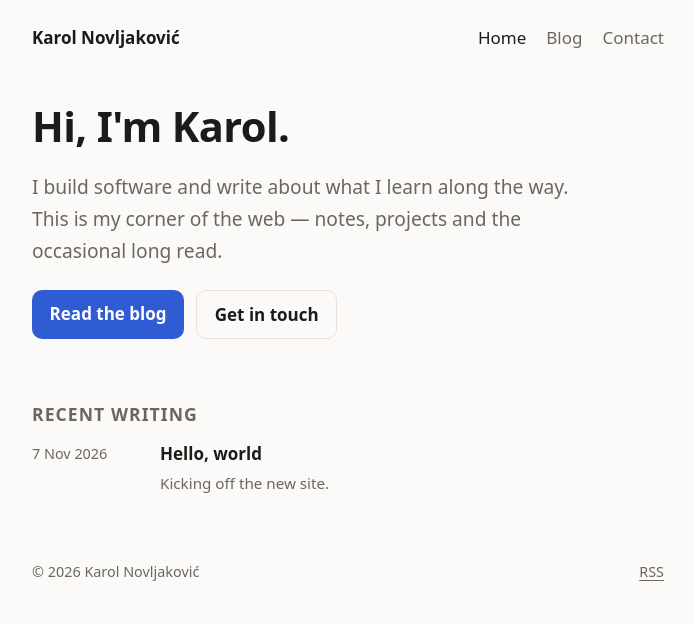
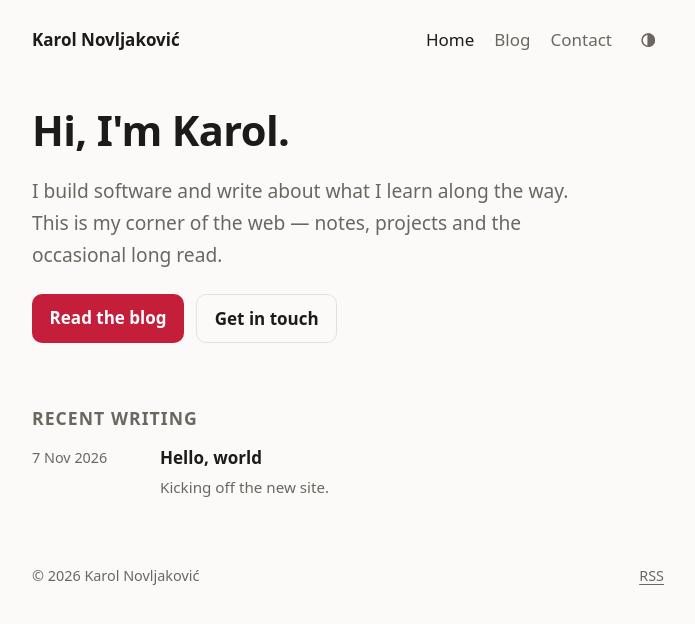
Before and after one commit to KarolNov/personal-2026, an Astro site: page / in a window 1280 px wide. Shown: the whole page, without its empty margins (292-987 px from the left). Built offline with nearby package versions, Linux system fonts and the light colour scheme; Astro itself is replaced by a stand-in of ours.

Commit message:
Add maroon palette, light/dark toggle and view transitions
- Colour tokens defined once with light-dark(): crimson accent on light,
  maroon on dark (rosier tint for link text so it stays readable).
- Theme toggle cycles system/light/dark, persisted in localStorage and
  applied before first paint; switching reveals the new theme as a circle.
- Cross-document view transitions: header stays put, content fades and
  lifts, post titles morph between list and post page. Disabled under
  prefers-reduced-motion.
- Turnstile widget follows a manual theme override.

Co-Authored-By: Claude Opus 5.5 <noreply@anthropic.com>

```diff
--- a/src/components/BaseHead.astro
+++ b/src/components/BaseHead.astro
@@ -15,6 +15,13 @@ const fullTitle = title === SITE_TITLE ? title : `${title} · ${SITE_TITLE}`;
 
 <meta charset="utf-8" />
 <meta name="viewport" content="width=device-width, initial-scale=1" />
+<script is:inline>
+  // Apply a stored theme override before first paint (see ThemeToggle).
+  try {
+    const theme = localStorage.getItem('theme');
+    if (theme === 'light' || theme === 'dark') document.documentElement.dataset.theme = theme;
+  } catch {}
+</script>
 <link rel="icon" type="image/svg+xml" href="/favicon.svg" />
 <link rel="sitemap" href="/sitemap-index.xml" />
 <link rel="alternate" type="application/rss+xml" title={SITE_TITLE} href={new URL('rss.xml', Astro.site)} />
--- a/src/components/Header.astro
+++ b/src/components/Header.astro
@@ -1,5 +1,6 @@
 ---
 import { NAV, SITE_TITLE } from '../consts';
+import ThemeToggle from './ThemeToggle.astro';
 
 const path = Astro.url.pathname;
 const isActive = (href: string) => (href === '/' ? path === '/' : path.startsWith(href));
@@ -11,6 +12,7 @@ const isActive = (href: string) => (href === '/' ? path === '/' : path.startsWit
     {NAV.map(({ href, label }) => (
       <a href={href} aria-current={isActive(href) ? 'page' : undefined}>{label}</a>
     ))}
+    <ThemeToggle />
   </nav>
 </header>
 
@@ -22,9 +24,10 @@ const isActive = (href: string) => (href === '/' ? path === '/' : path.startsWit
     align-items: center;
     justify-content: space-between;
     padding-block: 1.5rem 3rem;
+    view-transition-name: site-header;
   }
   .brand { font-weight: 700; color: var(--fg); text-decoration: none; }
-  nav { display: flex; gap: 1.25rem; }
+  nav { display: flex; gap: 1.25rem; align-items: center; }
   nav a { color: var(--muted); text-decoration: none; }
   nav a:hover, nav a[aria-current='page'] { color: var(--fg); }
 </style>
--- a/src/components/PostList.astro
+++ b/src/components/PostList.astro
@@ -1,6 +1,6 @@
 ---
 import type { CollectionEntry } from 'astro:content';
-import { formatDate } from '../lib/posts';
+import { formatDate, titleTransitionName } from '../lib/posts';
 
 interface Props {
   posts: CollectionEntry<'blog'>[];
@@ -17,7 +17,7 @@ const { posts } = Astro.props;
       <li>
         <time class="muted" datetime={post.data.pubDate.toISOString()}>{formatDate(post.data.pubDate)}</time>
         <div>
-          <a href={`/blog/${post.id}/`}>{post.data.title}</a>
+          <a href={`/blog/${post.id}/`} style={{ viewTransitionName: titleTransitionName(post.id) }}>{post.data.title}</a>
           <p class="muted">{post.data.description}</p>
         </div>
       </li>
--- /dev/null
+++ b/src/components/ThemeToggle.astro
@@ -0,0 +1,95 @@
+---
+// Cycles system → light → dark. "system" clears the override so the OS preference wins.
+// The stored choice is applied before first paint by the inline script in BaseHead.
+---
+
+<button class="theme-toggle" type="button" aria-label="Theme: system">
+  <svg class="icon system" viewBox="0 0 24 24" aria-hidden="true"><circle cx="12" cy="12" r="8" /><path d="M12 4a8 8 0 0 1 0 16z" fill="currentColor" /></svg>
+  <svg class="icon light" viewBox="0 0 24 24" aria-hidden="true"><circle cx="12" cy="12" r="4" /><path d="M12 2v2M12 20v2M4.9 4.9l1.4 1.4M17.7 17.7l1.4 1.4M2 12h2M20 12h2M4.9 19.1l1.4-1.4M17.7 6.3l1.4-1.4" /></svg>
+  <svg class="icon dark" viewBox="0 0 24 24" aria-hidden="true"><path d="M20 14.5A8 8 0 0 1 9.5 4a8 8 0 1 0 10.5 10.5z" /></svg>
+</button>
+
+<script>
+  type Theme = 'system' | 'light' | 'dark';
+  const ORDER: Theme[] = ['system', 'light', 'dark'];
+  const root = document.documentElement;
+  // Tracked here rather than read back from the DOM: during a transition the DOM updates late.
+  let current: Theme = (root.dataset.theme as Theme | undefined) ?? 'system';
+  let latest: ViewTransition | undefined;
+
+  function apply(theme: Theme) {
+    if (theme === 'system') delete root.dataset.theme;
+    else root.dataset.theme = theme;
+    try {
+      if (theme === 'system') localStorage.removeItem('theme');
+      else localStorage.setItem('theme', theme);
+    } catch {}
+  }
+
+  function sync(button: HTMLButtonElement) {
+    button.dataset.state = current;
+    button.setAttribute('aria-label', `Theme: ${current}`);
+  }
+
+  for (const button of document.querySelectorAll<HTMLButtonElement>('.theme-toggle')) {
+    sync(button);
+    button.addEventListener('click', () => {
+      const next = ORDER[(ORDER.indexOf(current) + 1) % ORDER.length];
+      current = next;
+      sync(button);
+      const reduceMotion = matchMedia('(prefers-reduced-motion: reduce)').matches;
+      if (!document.startViewTransition || reduceMotion) {
+        apply(next);
+        return;
+      }
+
+      // Reveal the new theme as a circle growing out of the button.
+      const rect = button.getBoundingClientRect();
+      const x = rect.left + rect.width / 2;
+      const y = rect.top + rect.height / 2;
+      const radius = Math.hypot(Math.max(x, innerWidth - x), Math.max(y, innerHeight - y));
+
+      root.classList.add('theme-transition');
+      const transition = (latest = document.startViewTransition(() => apply(next)));
+      transition.ready.then(() => {
+        root.animate(
+          { clipPath: [`circle(0 at ${x}px ${y}px)`, `circle(${radius}px at ${x}px ${y}px)`] },
+          { duration: 450, easing: 'cubic-bezier(0.4, 0, 0.2, 1)', pseudoElement: '::view-transition-new(root)' },
+        );
+      });
+      // A rapid second click skips this transition; leave the class for the newer one.
+      transition.finished.finally(() => latest === transition && root.classList.remove('theme-transition'));
+    });
+  }
+</script>
+
+<style>
+  .theme-toggle {
+    display: grid;
+    place-items: center;
+    width: 2rem;
+    height: 2rem;
+    padding: 0;
+    border: 0;
+    border-radius: 50%;
+    background: transparent;
+    color: var(--muted);
+    cursor: pointer;
+  }
+  .theme-toggle:hover { color: var(--fg); }
+  .icon {
+    display: none;
+    width: 1.15rem;
+    height: 1.15rem;
+    fill: none;
+    stroke: currentColor;
+    stroke-width: 2;
+    stroke-linecap: round;
+    stroke-linejoin: round;
+  }
+  .icon.dark { fill: currentColor; stroke: none; }
+  .theme-toggle:not([data-state]) .system,
+  .theme-toggle[data-state='system'] .system,
+  .theme-toggle[data-state='light'] .light,
+  .theme-toggle[data-state='dark'] .dark { display: block; }
+</style>
--- a/src/layouts/BaseLayout.astro
+++ b/src/layouts/BaseLayout.astro
@@ -20,7 +20,7 @@ const { title, description, image } = Astro.props;
   </head>
   <body>
     <Header />
-    <main class="container">
+    <main class="container" style="view-transition-name: page">
       <slot />
     </main>
     <Footer />
--- a/src/lib/posts.ts
+++ b/src/lib/posts.ts
@@ -6,6 +6,11 @@ export async function getPosts() {
   return posts.sort((a, b) => b.data.pubDate.valueOf() - a.data.pubDate.valueOf());
 }
 
+/** A `view-transition-name` that pairs a post's title in lists with its heading on the post page. */
+export function titleTransitionName(id: string) {
+  return `post-${id.replace(/[^a-z0-9-]/gi, '-')}`;
+}
+
 export function formatDate(date: Date) {
   return date.toLocaleDateString('en-GB', { year: 'numeric', month: 'short', day: 'numeric' });
 }
--- a/src/pages/blog/[...slug].astro
+++ b/src/pages/blog/[...slug].astro
@@ -12,6 +12,6 @@ const post = Astro.props;
 const { Content } = await render(post);
 ---
 
-<BlogPost {...post.data}>
+<BlogPost {...post.data} id={post.id}>
   <Content />
 </BlogPost>
--- a/src/pages/contact.astro
+++ b/src/pages/contact.astro
@@ -48,6 +48,10 @@ const sitekey = env.TURNSTILE_SITEKEY;
       </label>
 
       <div class="cf-turnstile" data-sitekey={sitekey} data-action="contact"></div>
+      <script is:inline>
+        // Match a manual theme override; Turnstile's default 'auto' only follows the OS.
+        document.querySelector('.cf-turnstile').dataset.theme = document.documentElement.dataset.theme ?? 'auto';
+      </script>
       <noscript><p class="notice error">Please enable JavaScript — it's needed for the spam check.</p></noscript>
 
       <button class="button" type="submit">Send message</button>
--- a/src/styles/global.css
+++ b/src/styles/global.css
@@ -1,33 +1,27 @@
 :root {
-  --bg: #fbfaf8;
-  --fg: #1c1b19;
-  --muted: #6b6760;
-  --border: #e6e2db;
-  --accent: #2f5bd3;
-  --accent-fg: #ffffff;
-  --surface: #ffffff;
-  --danger: #b42318;
-  --success: #067647;
+  /* Each token is light-dark(light, dark). `color-scheme` picks the side: it follows the
+     OS by default, and [data-theme] (set by the toggle in the header) pins it. */
+  color-scheme: light dark;
+  --bg: light-dark(#fbfaf8, #141112);
+  --fg: light-dark(#1c1b19, #ede8e6);
+  --muted: light-dark(#6b6760, #9e9693);
+  --border: light-dark(#e6e2db, #2c2526);
+  --surface: light-dark(#ffffff, #1c1718);
+  /* Brighter crimson on light; deep maroon on dark, with a rosier tint where it's used as text. */
+  --accent: light-dark(#c41e3a, #e06c78);
+  --accent-bg: light-dark(#c41e3a, #8a1c2b);
+  --accent-fg: light-dark(#ffffff, #f6e9eb);
+  --selection: light-dark(#f6d3d8, #4a1820);
+  --danger: light-dark(#b42318, #f97066);
+  --success: light-dark(#067647, #47cd89);
   --radius: 10px;
   --max: 42rem;
   --font-sans: ui-sans-serif, system-ui, -apple-system, 'Segoe UI', Roboto, sans-serif;
   --font-mono: ui-monospace, 'SF Mono', Menlo, Consolas, monospace;
-  color-scheme: light dark;
 }
 
-@media (prefers-color-scheme: dark) {
-  :root {
-    --bg: #121211;
-    --fg: #ecebe8;
-    --muted: #9b978f;
-    --border: #2a2927;
-    --accent: #7d9cff;
-    --accent-fg: #0b0b0a;
-    --surface: #1a1918;
-    --danger: #f97066;
-    --success: #47cd89;
-  }
-}
+:root[data-theme='light'] { color-scheme: light; }
+:root[data-theme='dark'] { color-scheme: dark; }
 
 *, *::before, *::after { box-sizing: border-box; }
 
@@ -66,7 +60,7 @@ pre { padding: 1rem; border-radius: var(--radius); overflow-x: auto; font-size:
   padding: 0.6rem 1.1rem;
   border: 0;
   border-radius: var(--radius);
-  background: var(--accent);
+  background: var(--accent-bg);
   color: var(--accent-fg);
   font: inherit;
   font-weight: 600;
@@ -77,3 +71,26 @@ pre { padding: 1rem; border-radius: var(--radius); overflow-x: auto; font-size:
 .button.secondary { background: transparent; color: var(--fg); border: 1px solid var(--border); }
 
 :focus-visible { outline: 2px solid var(--accent); outline-offset: 2px; }
+
+::selection { background: var(--selection); }
+
+/* View transitions — cross-document, no client router. The header stays put while the
+   page content fades and lifts; post titles (named per post) morph between list and page. */
+@view-transition { navigation: auto; }
+
+::view-transition-group(*) { animation-duration: 320ms; animation-timing-function: cubic-bezier(0.2, 0, 0, 1); }
+::view-transition-old(page) { animation: 160ms ease-in both page-out; }
+::view-transition-new(page) { animation: 320ms cubic-bezier(0.2, 0, 0, 1) 60ms both page-in; }
+
+@keyframes page-out { to { opacity: 0; transform: translateY(-6px); } }
+@keyframes page-in { from { opacity: 0; transform: translateY(10px); } }
+
+/* Theme switches use their own circular reveal (see ThemeToggle); keep page names out of it. */
+.theme-transition * { view-transition-name: none !important; }
+.theme-transition::view-transition { pointer-events: none; }
+.theme-transition::view-transition-old(root),
+.theme-transition::view-transition-new(root) { animation: none; mix-blend-mode: normal; }
+
+@media (prefers-reduced-motion: reduce) {
+  @view-transition { navigation: none; }
+}
```
Also changed, not shown: src/layouts/BlogPost.astro (+4 -4 lines), public/favicon.svg.
